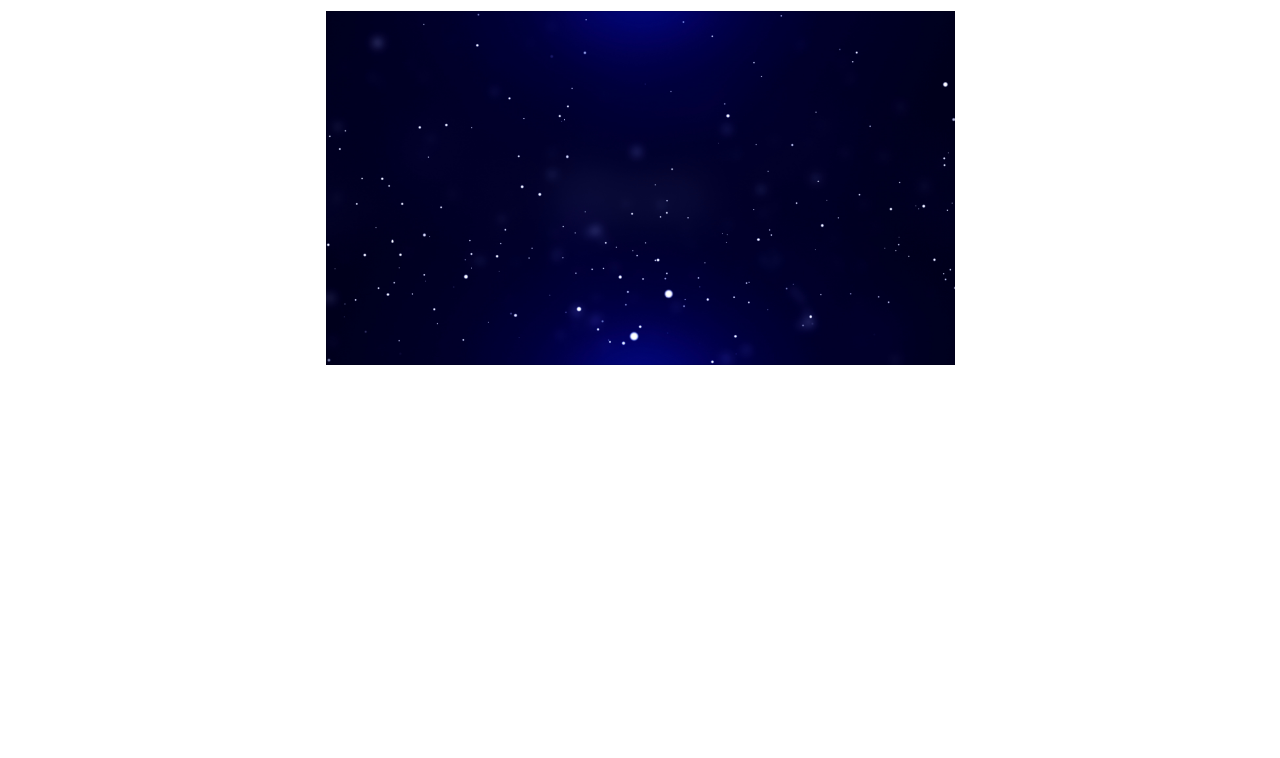
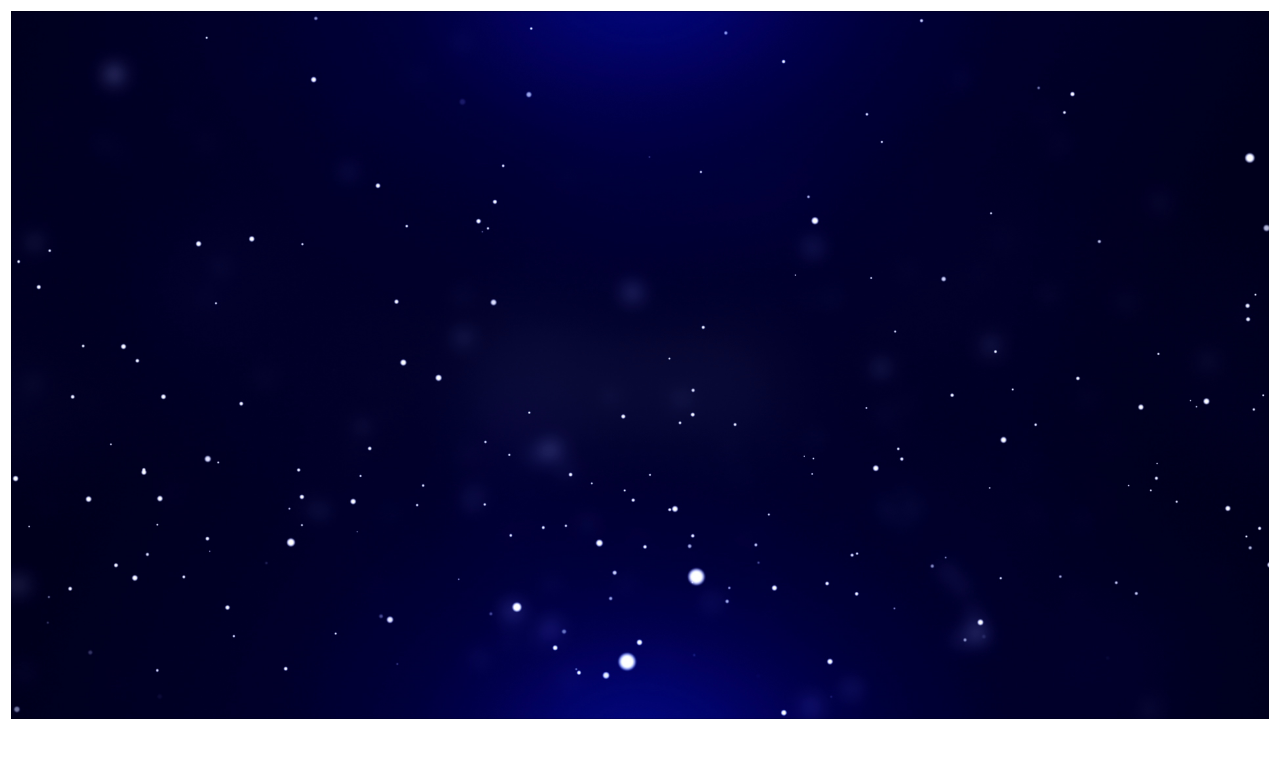
Before and after one commit to MrRoughKneck/MrRoughKneck.github.io, a plain HTML site: page Scare.html in a window 1280 px wide. Drawn offline with Linux system fonts and the light colour scheme.

Commit message:
Update Scare.html

```diff
--- a/Scare.html
+++ b/Scare.html
@@ -1,7 +1,7 @@
 <!DOCTYPE html>
 <html>
     <Table align = "center">
-        <tr><td align = "center"><img src = "download.png" width = "50%" height = "25%"></td></tr>
+        <tr><td align = "center"><img src = "download.png" width = "100%" height = "50%"></td></tr>
 
     </Table>
 
```
